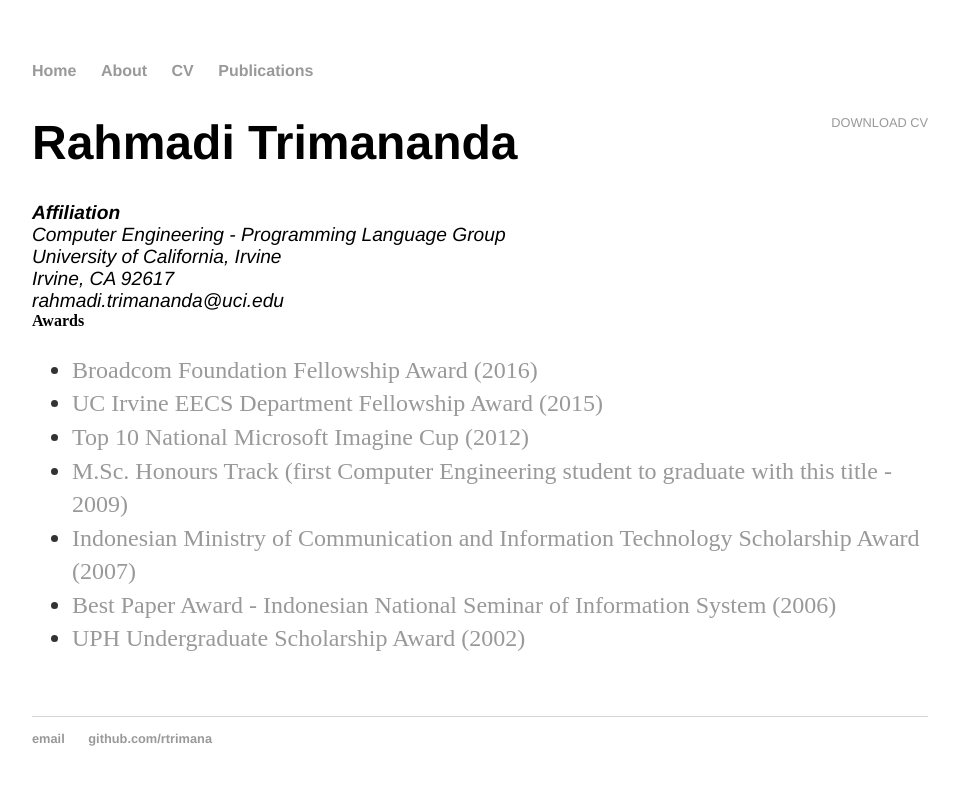
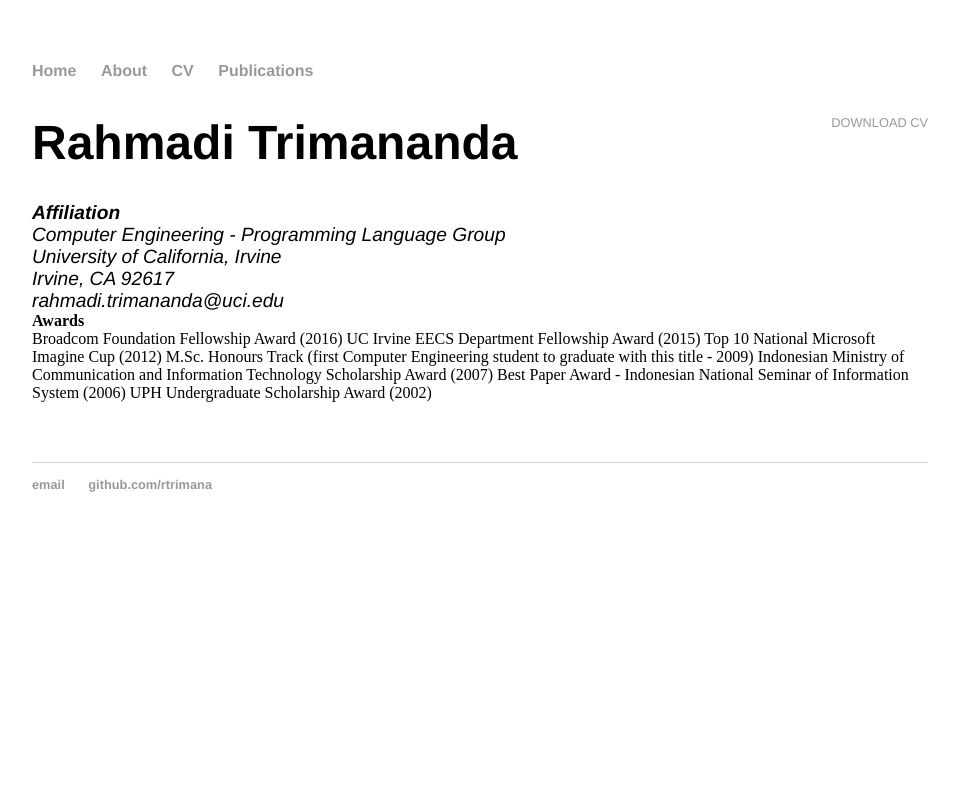
Before and after one commit to rtrimana/rahmaditrimananda.github.io, a Jekyll site: the page built from cv/index.html, in a window 1280 px wide. Shown: the top 785 px of the page, without its empty margins (160-1119 px from the left). Built offline with Jekyll 4.4.1, drawn with Linux system fonts in a browser that asks for light colours.

Commit message:
Update index.html

```diff
--- a/cv/index.html
+++ b/cv/index.html
@@ -15,15 +15,13 @@
 					<span class="obfuscate">rahmadi.trimananda@uci.edu</span>
 					</address>
 
-			<strong>Awards</strong><br>
-			<ul class="award">
-				<li><a>Broadcom Foundation Fellowship Award (2016)</a></li>
-				<li><a>UC Irvine EECS Department Fellowship Award (2015)</a></li>
-				<li><a>Top 10 National Microsoft Imagine Cup (2012)</li>
-				<li><a>M.Sc. Honours Track (first Computer Engineering student to graduate with this title - 2009)</li>
-				<li><a>Indonesian Ministry of Communication and Information Technology Scholarship Award (2007)</li>
-				<li><a>Best Paper Award - Indonesian National Seminar of Information System (2006)</li>
-				<li><a>UPH Undergraduate Scholarship Award (2002)</li>
-				</ul>
+					<strong>Awards</strong><br>
+					Broadcom Foundation Fellowship Award (2016)
+					UC Irvine EECS Department Fellowship Award (2015)
+					Top 10 National Microsoft Imagine Cup (2012)
+					M.Sc. Honours Track (first Computer Engineering student to graduate with this title - 2009)
+					Indonesian Ministry of Communication and Information Technology Scholarship Award (2007)
+					Best Paper Award - Indonesian National Seminar of Information System (2006)
+					UPH Undergraduate Scholarship Award (2002)
 
 	</div>
```
